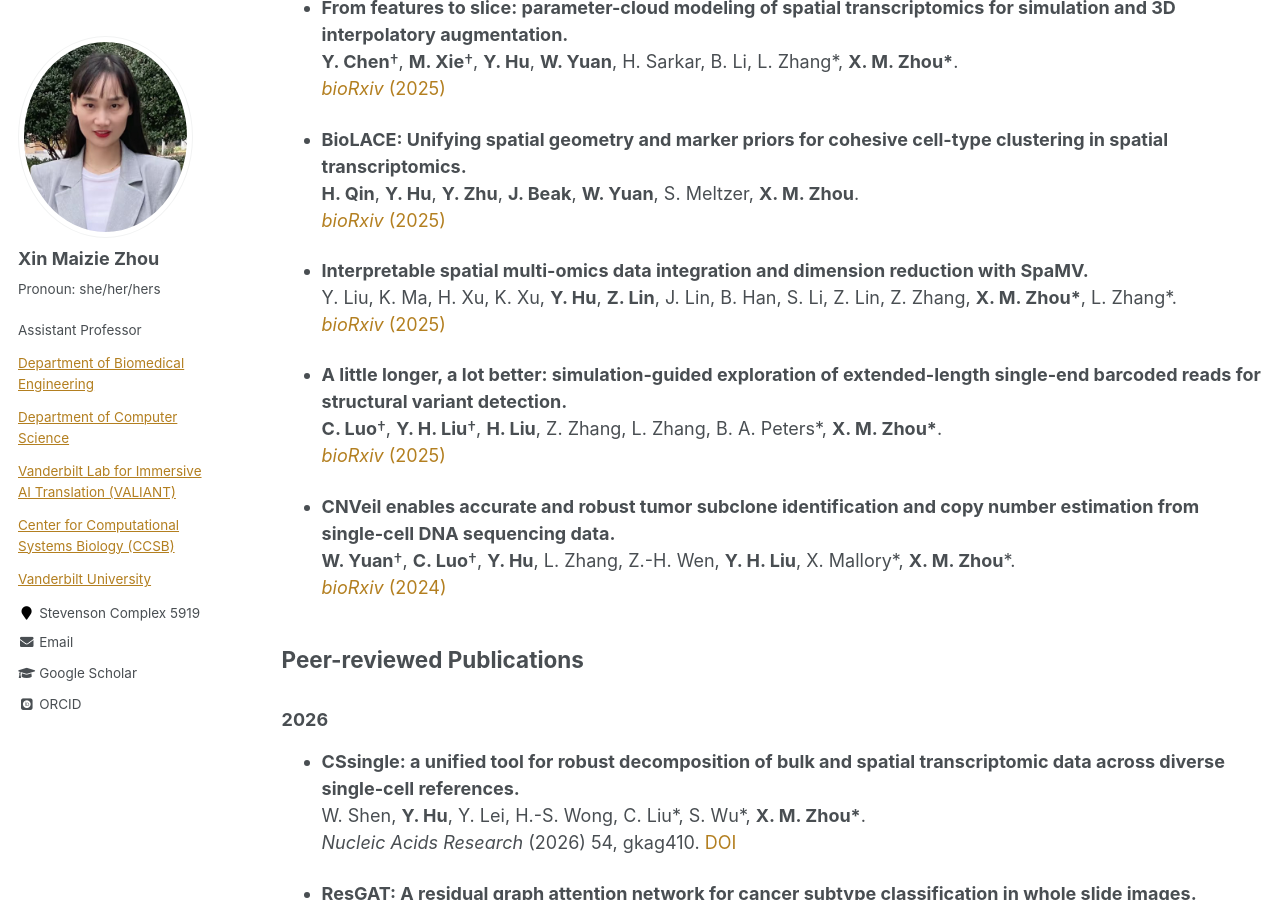
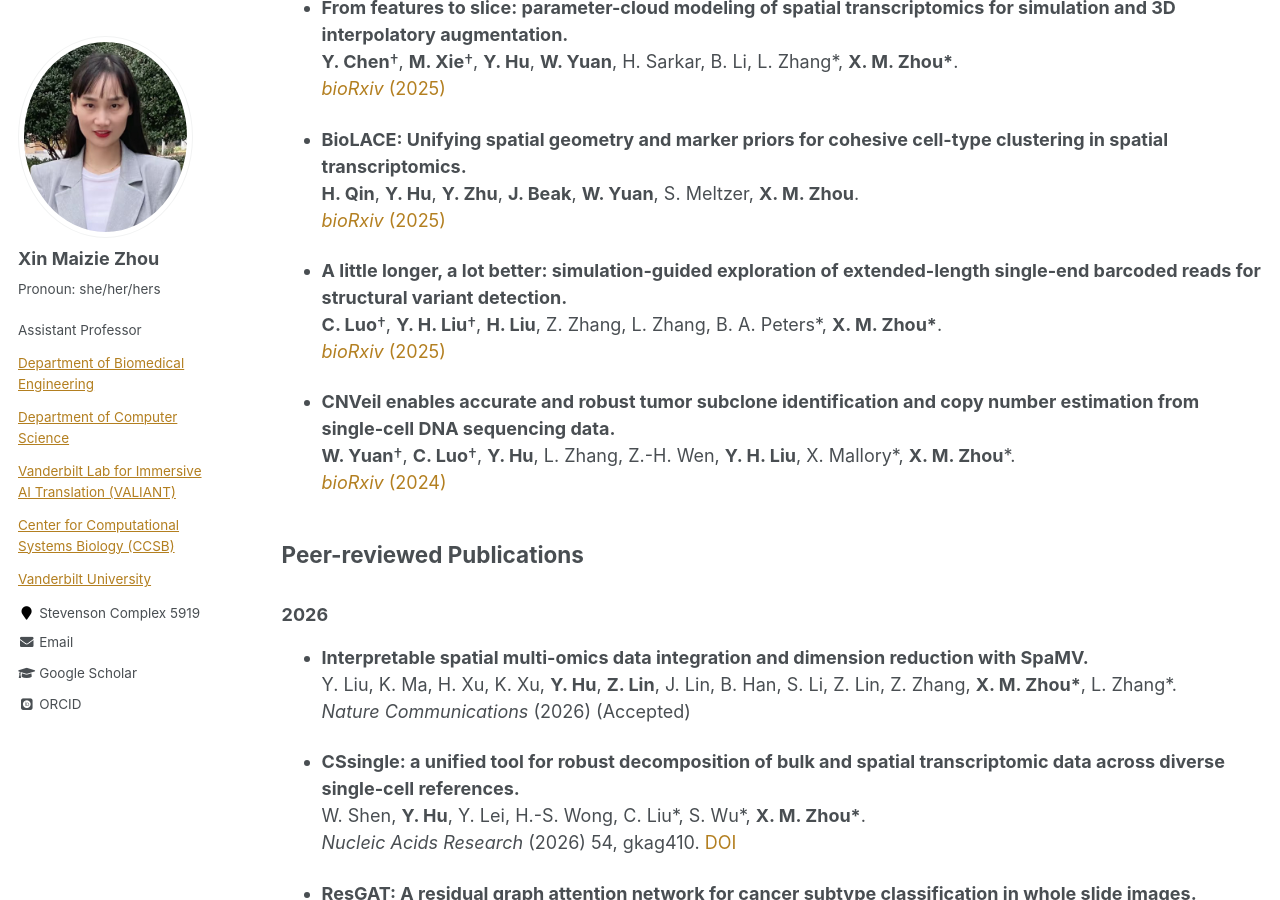
Before and after one commit to maiziezhoulab/Maiziezhoulab.github.io, a Jekyll site: the page built from _pages/publications.md, in a window 1280 px wide and 900 px high, scrolled down 1203 px. Built offline with Jekyll 4.4.1, drawn with Linux system fonts in a browser that asks for light colours; some web fonts are replaced; part of the change alters nothing that is shown.

Commit message:
Update publications.md

```diff
--- a/_pages/publications.md
+++ b/_pages/publications.md
@@ -56,10 +56,6 @@ used Xin Maizie Zhou (X. M. Zhou) for publications after 2022.
   **H. Qin**, **Y. Hu**, **Y. Zhu**, **J. Beak**, **W. Yuan**, S. Meltzer, **X. M. Zhou**.
   [_bioRxiv_ (2025)](https://www.biorxiv.org/content/10.64898/2025.12.01.691603v1)
 
-- **Interpretable spatial multi-omics data integration and dimension reduction with SpaMV.**
-   Y. Liu, K. Ma, H. Xu, K. Xu, **Y. Hu**, **Z. Lin**, J. Lin, B. Han, S. Li, Z. Lin, Z. Zhang, **X. M. Zhou\***, L. Zhang\*.
-  [_bioRxiv_ (2025)](https://www.biorxiv.org/content/10.1101/2025.08.02.668264v1)
-
 - **A little longer, a lot better: simulation-guided exploration of extended-length single-end barcoded reads for structural variant detection.**
    **C. Luo**†, **Y. H. Liu**†, **H. Liu**, Z. Zhang, L. Zhang, B. A. Peters\*, **X. M. Zhou\***.
   [_bioRxiv_ (2025)](https://doi.org/10.1101/2025.03.31.646392)
@@ -73,6 +69,10 @@ used Xin Maizie Zhou (X. M. Zhou) for publications after 2022.
 ## Peer-reviewed Publications
 
 ### 2026
+- **Interpretable spatial multi-omics data integration and dimension reduction with SpaMV.**
+   Y. Liu, K. Ma, H. Xu, K. Xu, **Y. Hu**, **Z. Lin**, J. Lin, B. Han, S. Li, Z. Lin, Z. Zhang, **X. M. Zhou\***, L. Zhang\*.
+  _Nature Communications_ (2026) (Accepted)
+
 - **CSsingle: a unified tool for robust decomposition of bulk and spatial transcriptomic data across diverse single-cell references.**
   W. Shen, **Y. Hu**, Y. Lei, H.-S. Wong, C. Liu\*, S. Wu\*, **X. M. Zhou\***.
   _Nucleic Acids Research_ (2026) 54, gkag410. [DOI](https://doi.org/10.1093/nar/gkag410)
```
